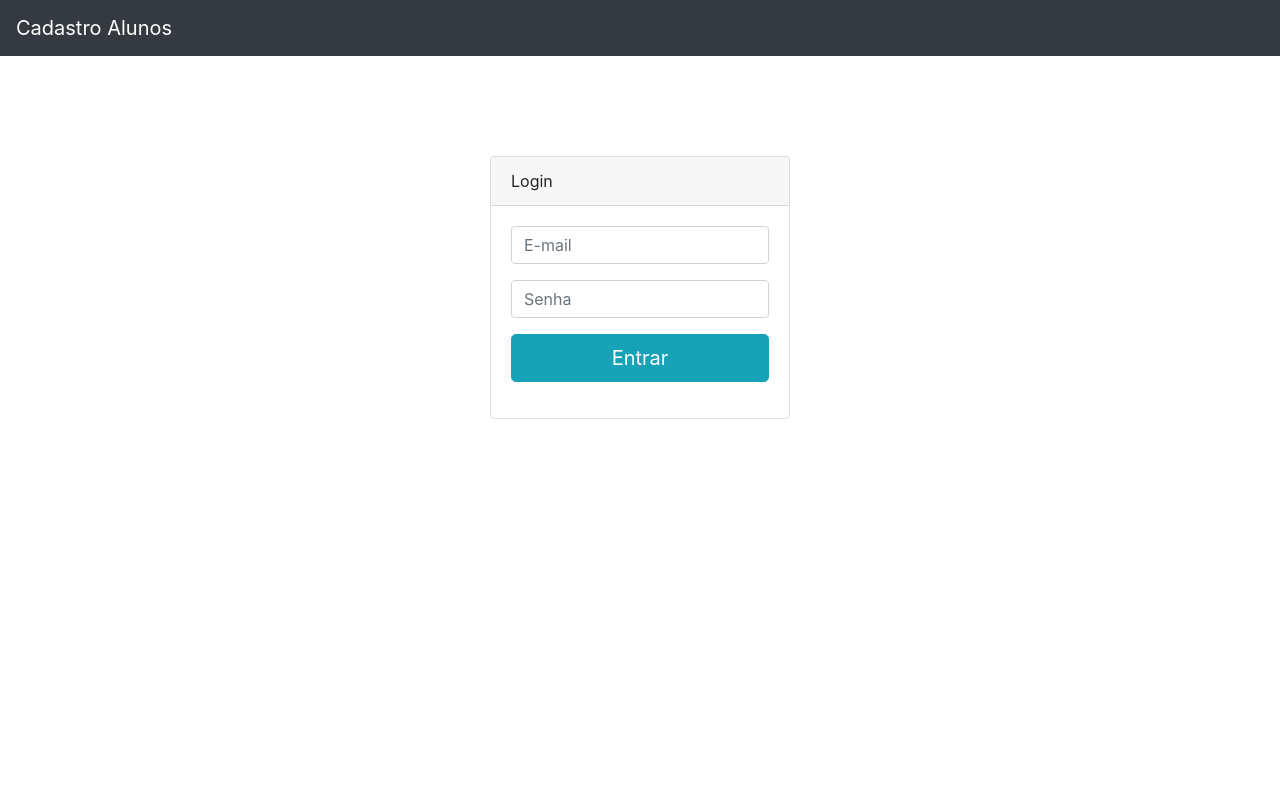
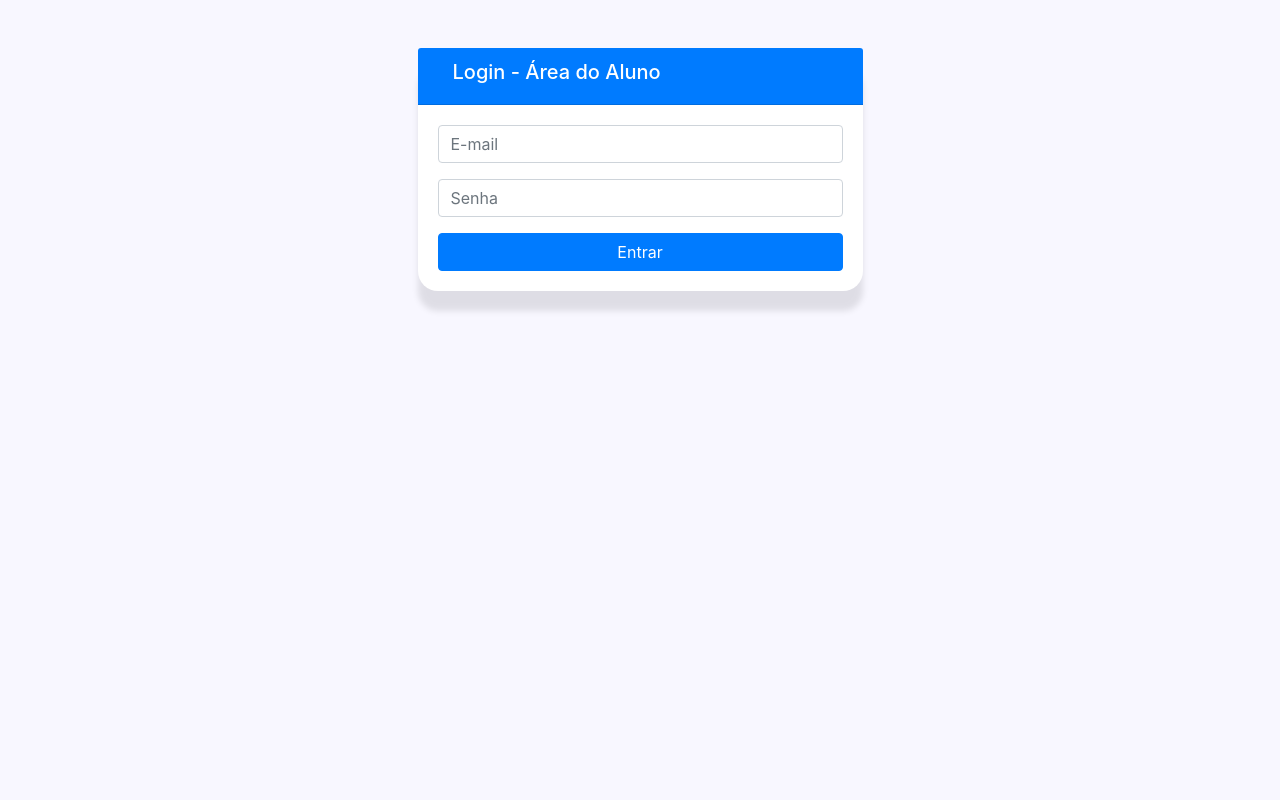
Before and after one commit to biancadpteixeiraa/proj_CadastroAluno, a PHP site: page /index.php in a window 1280 px wide. Run offline with PHP 8.4, Linux system fonts and the light colour scheme.

Commit message:
Update index.php

```diff
--- a/index.php
+++ b/index.php
@@ -1,49 +1,51 @@
 <?php
 
 ?>
-
-<html>
+<!DOCTYPE html>
+<html lang="pt-br">
 <head>
-        <meta charset="utf-8">
+    <meta charset="UTF-8">
+    <meta name="viewport" content="width=device-width, initial-scale=1.0">
     <title>Cadastro de Alunos</title>
     <link rel="stylesheet" href="https://maxcdn.bootstrapcdn.com/bootstrap/4.0.0/css/bootstrap.min.css" integrity="sha384-Gn5384xqQ1aoWXA+058RXPxPg6fy4IWvTNh0E263XmFcJlSAwiGgFAW/dAiS6JXm" crossorigin="anonymous">
-
     <style>
-            .card-login {
-            padding: 50px;
-            width: 400px;
-            margin: 0 auto;
-            margin-top: 50px;
+        body {
+            background-color: #F8F7FF;
+        }
+        .card {
+            border: none;
+            border-radius: 20px;
+            box-shadow: 0 20px 6px rgba(0,0,0,.1);
+        }
+        .card-header {
+            background-color: #007bff;
+            color: white;
+            border-radius: 10px 10px 0 0;
         }
     </style>
 </head>
 <body>
-        <nav class="navbar navbar-dark bg-dark">
-            <a href="#" class="navbar-brand">
-                Cadastro Alunos
-            </a>
-        </nav>
-        <div class="container">
-            <div class="row">
-                <div class="card-login">
+    <div class="container mt-5">
+        <div class="row justify-content-center">
+            <div class="col-md-5">
                 <div class="card">
                     <div class="card-header">
-                            Login
+                        <h5 class="col-md-8">Login - Área do Aluno</h5>
                     </div>
                     <div class="card-body">
                         <form action="valida_login.php" method="post">
                             <div class="form-group">
-                                    <input name="email" type="email" class="form-control" placeholder="E-mail">
+                                <input name="email" type="email" class="form-control" placeholder="E-mail" required>
                             </div>
                             <div class="form-group">
-                                    <input name="senha" type="password" class="form-control" placeholder="Senha">
+                                <input name="senha" type="password" class="form-control" placeholder="Senha" required>
                             </div>
                             <?php if (isset($_GET['login']) && $_GET['login'] == 'erro') {?>
-                                <div class="text-danger">
+                            <div class="alert alert-danger" role="alert">
                                 Usuário ou senha inválido(s)
                             </div>
                             <?php } ?>
-                                <button class="btn btn-lg btn-info btn-block" type="submit">
+                            <button class="btn btn-primary btn-block" type="submit">
                                 Entrar
                             </button>
                         </form>
@@ -53,5 +55,4 @@
         </div>
     </div>
 </body>
-
 </html>
```
Lines whose indentation alone changed are shown as unchanged.
